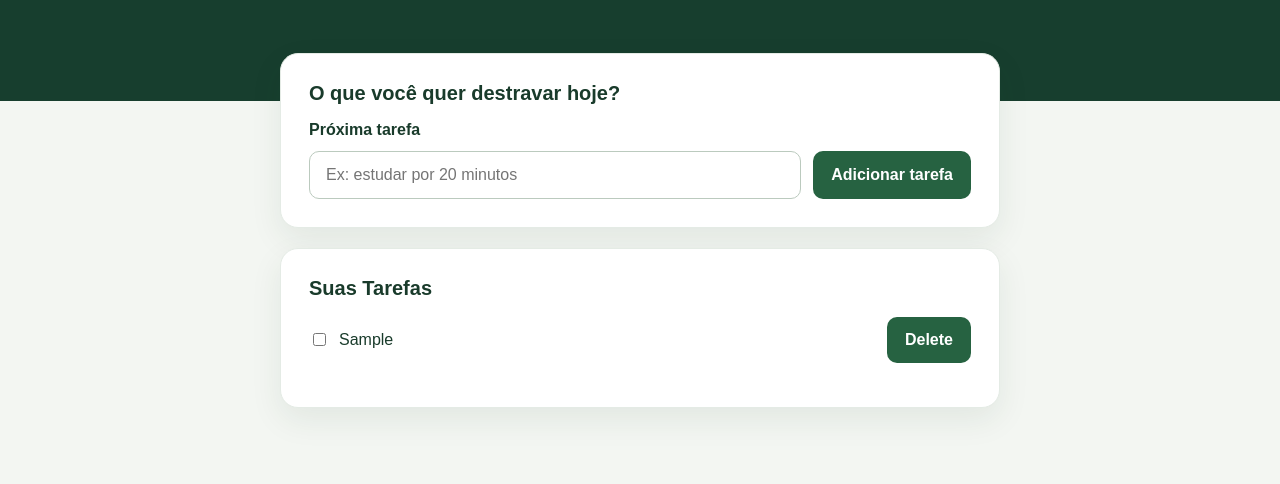
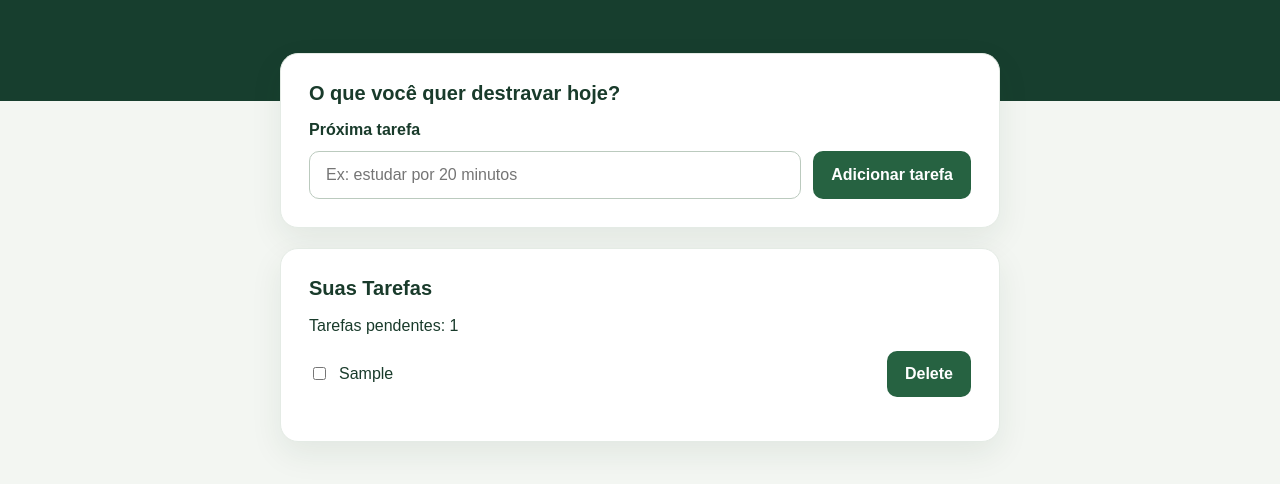
Before and after one commit to naskjz/destrava, a plain HTML site: page index.html in a window 1280 px wide. Both pictures are taken after typing "Sample" into the empty fields and a click on the button "Adicionar tarefa". Shown: the part 194-678 px from the top of the page. Drawn offline with Linux system fonts and the light colour scheme.

Commit message:
contador de tarefas pendentes

```diff
--- a/app.js
+++ b/app.js
@@ -1,7 +1,7 @@
 const taskForm = document.querySelector("#task-form");
 const taskInput = document.querySelector("#task-input");
 const taskList = document.querySelector("#task-list");
-
+const taskCounter = document.querySelector("#task-counter");
 const storageKey = "destrava-tasks";
 let tasks = JSON.parse(localStorage.getItem(storageKey) || "[]");
 
@@ -15,6 +15,10 @@ tasks = tasks.map(function (task) {
 
 function renderTasks() {
   taskList.innerHTML = "";
+  const pendingTasks = tasks.filter(function (task) {
+    return task.completed === false;
+  });
+  taskCounter.textContent = 'Tarefas pendentes: ' + pendingTasks.length;
   tasks.forEach(function (task) {
     const taskItem = document.createElement("li");
     const checkbox = document.createElement("input");
@@ -23,8 +27,10 @@ function renderTasks() {
     checkbox.addEventListener("change", function () {
       task.completed = checkbox.checked;
       localStorage.setItem(storageKey, JSON.stringify(tasks));
+      renderTasks();
       taskText.classList.toggle("completed", task.completed);
     });
+
 
     const taskText = document.createElement("span");
     taskText.textContent = task.text;
--- a/index.html
+++ b/index.html
@@ -33,6 +33,7 @@
 
       <section aria-labelledby="task-list-title">
         <h2 id="task-list-title">Suas Tarefas</h2>
+        <p id="task-counter">Tarefas pendentes: 0</p>
         <ul id="task-list"></ul>
       </section>
     </main>
```
